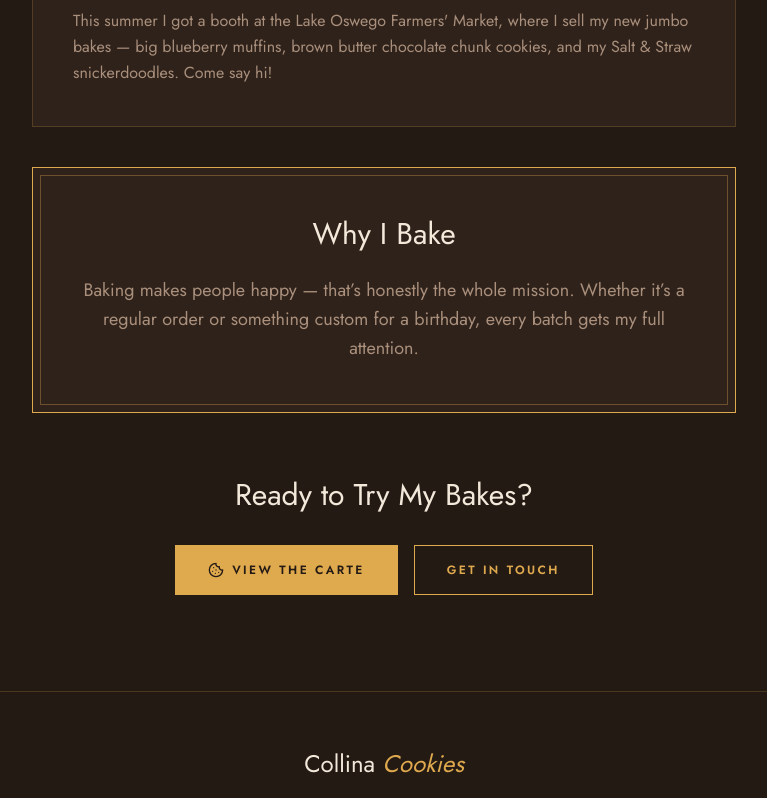
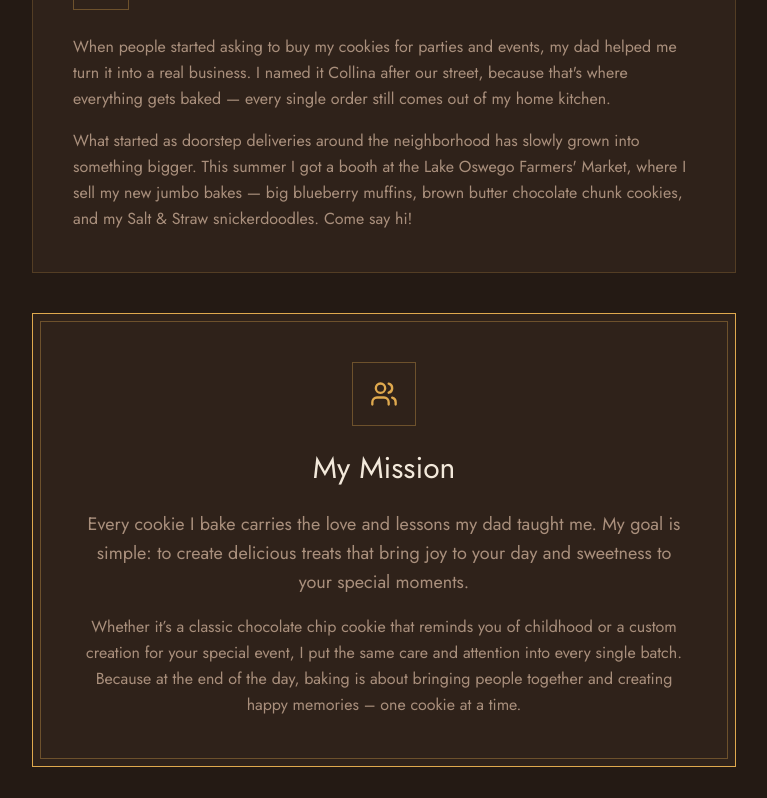
Before and after one commit to winnielanenga/collinacookies, a Next.js app: page /story in a window 1280 px wide. Shown: the part 900-1698 px from the top of the page, without its empty margins (256-1023 px from the left). Built offline with nearby package versions, Linux system fonts and the light colour scheme; a web font is replaced by a local one.

Commit message:
restore my mission section and flesh out story chapters
Co-Authored-By: Claude Fable 5 <noreply@anthropic.com>

```diff
--- a/app/story/page.tsx
+++ b/app/story/page.tsx
@@ -1,4 +1,4 @@
-import { Cookie, Heart } from "lucide-react"
+import { Cookie, Heart, Users } from "lucide-react"
 import Link from "next/link"
 import Header from "../components/Header"
 import Footer from "../components/Footer"
@@ -8,15 +8,16 @@ const chapters = [
     icon: Heart,
     title: "How It Started",
     paragraphs: [
-      "I learned to bake from my dad. We started making chocolate chip cookies together on weekends, and I never really stopped. My friends and family got used to being taste testers — some batches were great, some definitely weren't, but I kept going.",
+      "I learned to bake from my dad. We started making chocolate chip cookies together on weekends when I was little, and I never really stopped. I still remember standing in front of the oven waiting for that first batch to turn golden — the whole kitchen smelled like butter and vanilla.",
+      "My friends and family got used to being taste testers. Some batches were great, some definitely weren't, but I kept going — trying new flavors, tweaking recipes, and slowly figuring out what actually works.",
     ],
   },
   {
     icon: Cookie,
     title: "Becoming Collina Cookies",
     paragraphs: [
-      "When people started asking to buy my cookies for parties and events, my dad helped me turn it into a real business. I named it Collina after our street, because that's where everything gets baked.",
-      "This summer I got a booth at the Lake Oswego Farmers' Market, where I sell my new jumbo bakes — big blueberry muffins, brown butter chocolate chunk cookies, and my Salt & Straw snickerdoodles. Come say hi!",
+      "When people started asking to buy my cookies for parties and events, my dad helped me turn it into a real business. I named it Collina after our street, because that's where everything gets baked — every single order still comes out of my home kitchen.",
+      "What started as doorstep deliveries around the neighborhood has slowly grown into something bigger. This summer I got a booth at the Lake Oswego Farmers' Market, where I sell my new jumbo bakes — big blueberry muffins, brown butter chocolate chunk cookies, and my Salt & Straw snickerdoodles. Come say hi!",
     ],
   },
 ]
@@ -58,12 +59,21 @@ export default function StoryPage() {
             </div>
           ))}
 
-          {/* Why I Bake */}
+          {/* My Mission */}
           <div className="gold-frame bg-roast p-10 text-center md:p-12">
-            <h2 className="font-carte text-3xl font-normal text-cream">Why I Bake</h2>
+            <div className="mx-auto mb-6 flex h-16 w-16 items-center justify-center border border-gold/35">
+              <Users className="h-7 w-7 text-gold" />
+            </div>
+            <h2 className="font-carte text-3xl font-normal text-cream">My Mission</h2>
             <p className="mx-auto mt-6 max-w-2xl text-lg leading-relaxed text-latte">
-              Baking makes people happy — that&rsquo;s honestly the whole mission. Whether it&rsquo;s a regular order
-              or something custom for a birthday, every batch gets my full attention.
+              Every cookie I bake carries the love and lessons my dad taught me. My goal is simple: to create
+              delicious treats that bring joy to your day and sweetness to your special moments.
+            </p>
+            <p className="mx-auto mt-4 max-w-2xl leading-relaxed text-latte">
+              Whether it&rsquo;s a classic chocolate chip cookie that reminds you of childhood or a custom creation
+              for your special event, I put the same care and attention into every single batch. Because at the end
+              of the day, baking is about bringing people together and creating happy memories – one cookie at a
+              time.
             </p>
           </div>
 
```
